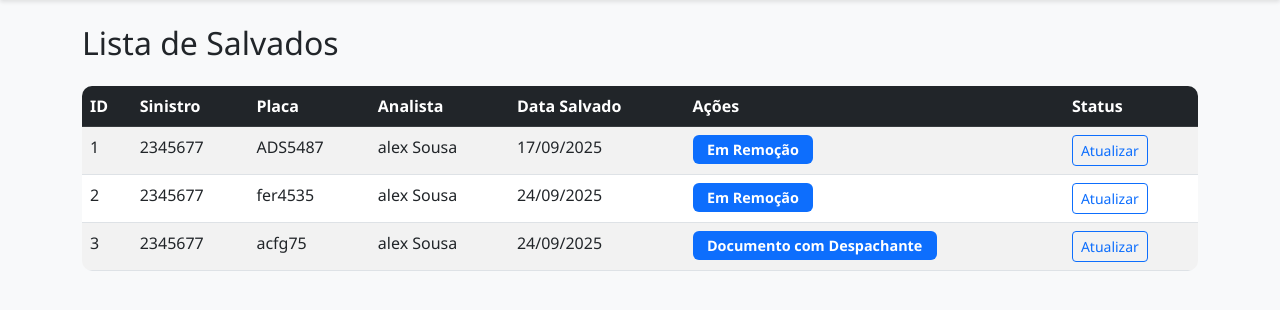
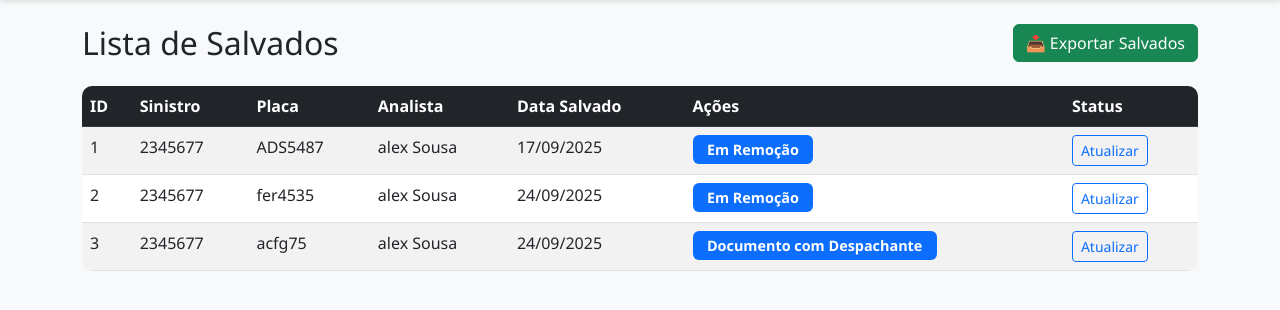
Before and after one commit to lexusmem/IMPACTA-GESTAO_SALVADOS, a Flask app: page / in a window 1280 px wide. Shown: the part 60-370 px from the top of the page. Run offline with Flask 3, Linux system fonts and the light colour scheme.

Commit message:
Criado nova funcionalidade: Botão para exportar dados.

```diff
--- a/app.py
+++ b/app.py
@@ -1,6 +1,9 @@
 from flask import Flask, render_template, request, redirect, url_for
 from models import Salvado, Database
 from datetime import datetime
+import csv
+from flask import Response
+import io
 
 app = Flask(__name__)
 db = Database()
@@ -49,6 +52,45 @@ app.jinja_env.filters['currency'] = currency_filter
 def index():
     salvados = db.get_all_salvados()
     return render_template('index.html', salvados=salvados)
+
+
+@app.route('/exportar_salvados')
+def exportar_salvados():
+    salvados = db.get_all_salvados()
+
+    output = io.StringIO()
+    writer = csv.writer(output, delimiter=';')
+
+    writer.writerow(['ID', 'Sinistro', 'Placa',
+                    'Analista', 'Data Salvado', 'Status'])
+
+    for s in salvados:
+        data_salvado = s.data_recebimento_salvado
+        if isinstance(data_salvado, str):
+            try:
+                data_salvado = datetime.strptime(data_salvado, "%Y-%m-%d")
+            except ValueError:
+                # se não bater o formato, deixa como string original
+                pass
+
+        data_formatada = (
+            data_salvado.strftime("%d/%m/%Y")
+            if isinstance(data_salvado, datetime)
+            else (data_salvado or "")
+        )
+
+        writer.writerow([
+            s.id,
+            s.sinistro,
+            s.placa,
+            s.analista_responsavel,
+            data_formatada,
+            s.status
+        ])
+
+    response = Response(output.getvalue(), mimetype="text/csv")
+    response.headers["Content-Disposition"] = "attachment; filename=salvados.csv"
+    return response
 
 
 @app.route('/salvado', methods=['GET', 'POST'])
--- a/templates/index.html
+++ b/templates/index.html
@@ -1,6 +1,11 @@
 {% extends "base.html" %}
 {% block content %}
-<h2 class="mb-4  container mt-4">Lista de Salvados</h2>
+<div class="container mt-4 d-flex justify-content-between align-items-center">
+    <h2 class="mb-0">Lista de Salvados</h2>
+    <a href="{{ url_for('exportar_salvados') }}" class="btn btn-success">
+        📥 Exportar Salvados
+    </a>
+</div>
 <div class="table-responsive  container mt-4">
     <table class="table table-striped table-hover">
         <thead class="table-dark">
```
Also changed, not shown: salvados.db (added).
